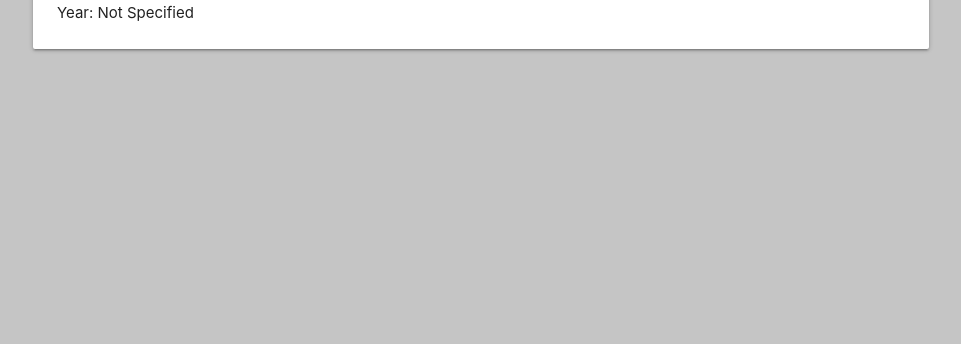
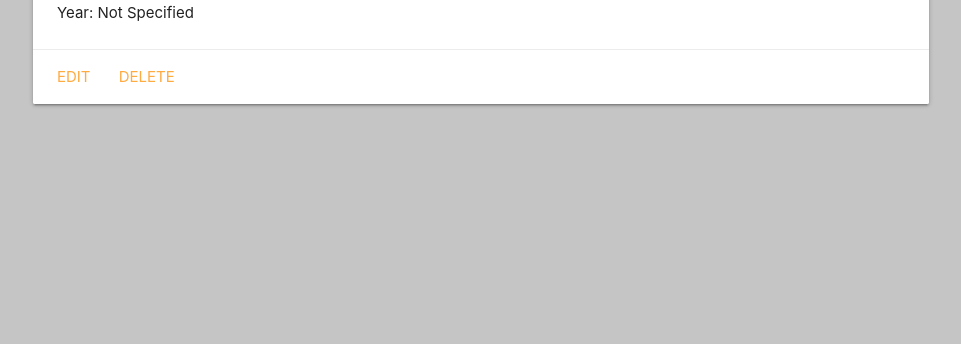
Before and after one commit to jaredden1/carcollector, a Django app: template main_app/templates/cars/detail.html in a window 1280 px wide. Shown: the part 275-619 px from the top of the page, without its empty margins (159-1120 px from the left). Run offline with Django 4.2, Linux system fonts and the light colour scheme; the template is opened without the code that fills it, so the values that code supplies are empty; parts of the project's set-up code (start-up, migrations or seed data) failed here and were passed over.

Commit message:
updated UI detail.html, update/delete

```diff
--- a/main_app/templates/cars/detail.html
+++ b/main_app/templates/cars/detail.html
@@ -14,6 +14,10 @@
             <p>Year: Not Specified</p>
         {% endif %}
         </div>
+        <div class="card-action">
+            <a href="{% url 'update' car.id %}">Edit</a>
+            <a href="{% url 'delete' car.id %}">Delete</a>
+          </div>
     </div>
 
 {% endblock %}
```
